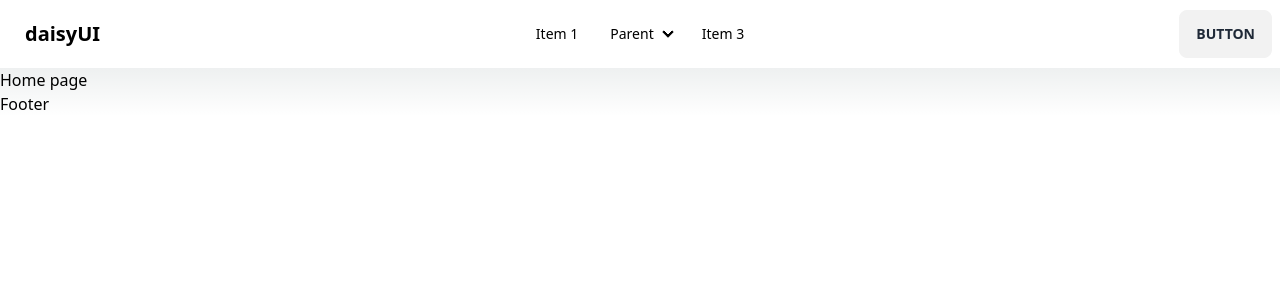
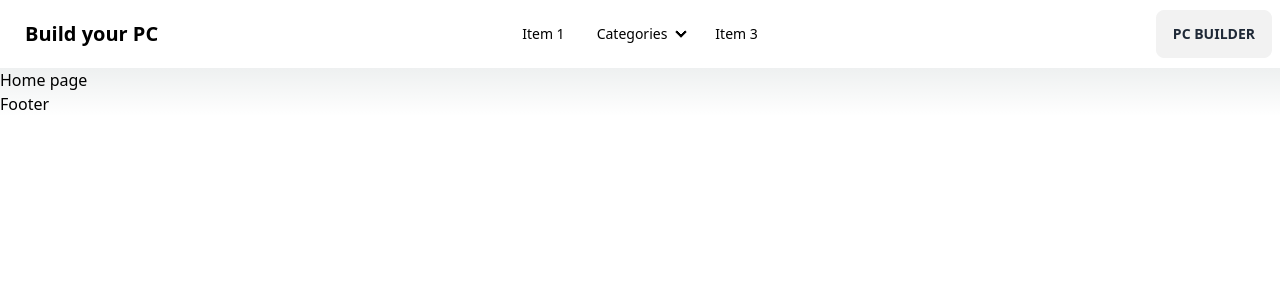
Before and after one commit to 19khaled88/pc-builder, a Next.js app: page / in a window 1280 px wide. Shown: the top 300 px of the page. Built offline with nearby package versions, Linux system fonts and the light colour scheme.

Commit message:
modified navbar

```diff
--- a/components/Navbar/Navbar.js
+++ b/components/Navbar/Navbar.js
@@ -44,7 +44,7 @@
             </li>
           </ul>
         </div>
-        <a className="btn btn-ghost normal-case text-xl">daisyUI</a>
+        <a className="btn btn-ghost normal-case text-xl">Build your PC</a>
       </div>
       <div className="navbar-center hidden lg:flex">
         <ul className="menu menu-horizontal px-1">
@@ -53,7 +53,7 @@
           </li>
           <li tabIndex={0}>
             <details>
-              <summary>Parent</summary>
+              <summary>Categories</summary>
               <ul className="p-2">
                 <li>
                   <a>Submenu 1</a>
@@ -70,7 +70,7 @@
         </ul>
       </div>
       <div className="navbar-end">
-        <a className="btn">Button</a>
+        <a className="btn">PC Builder</a>
       </div>
     </div>
   )
```
